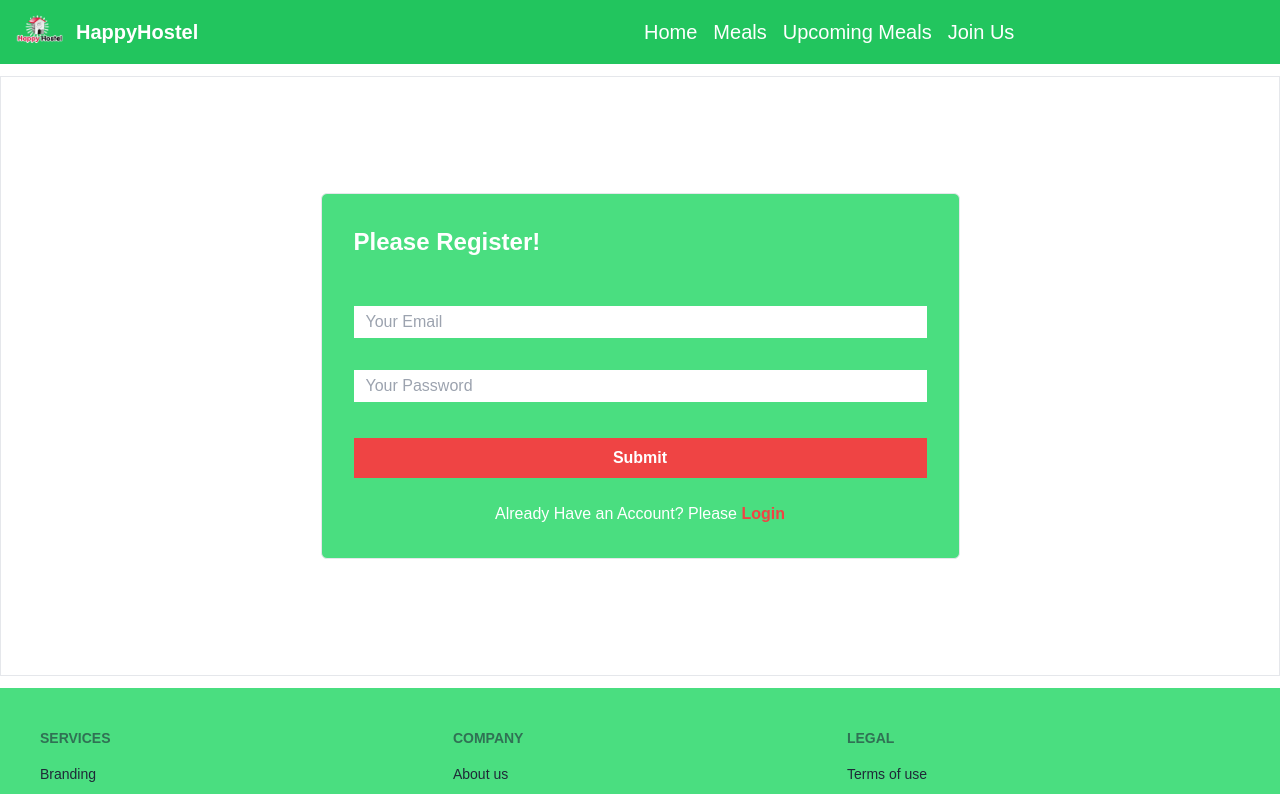
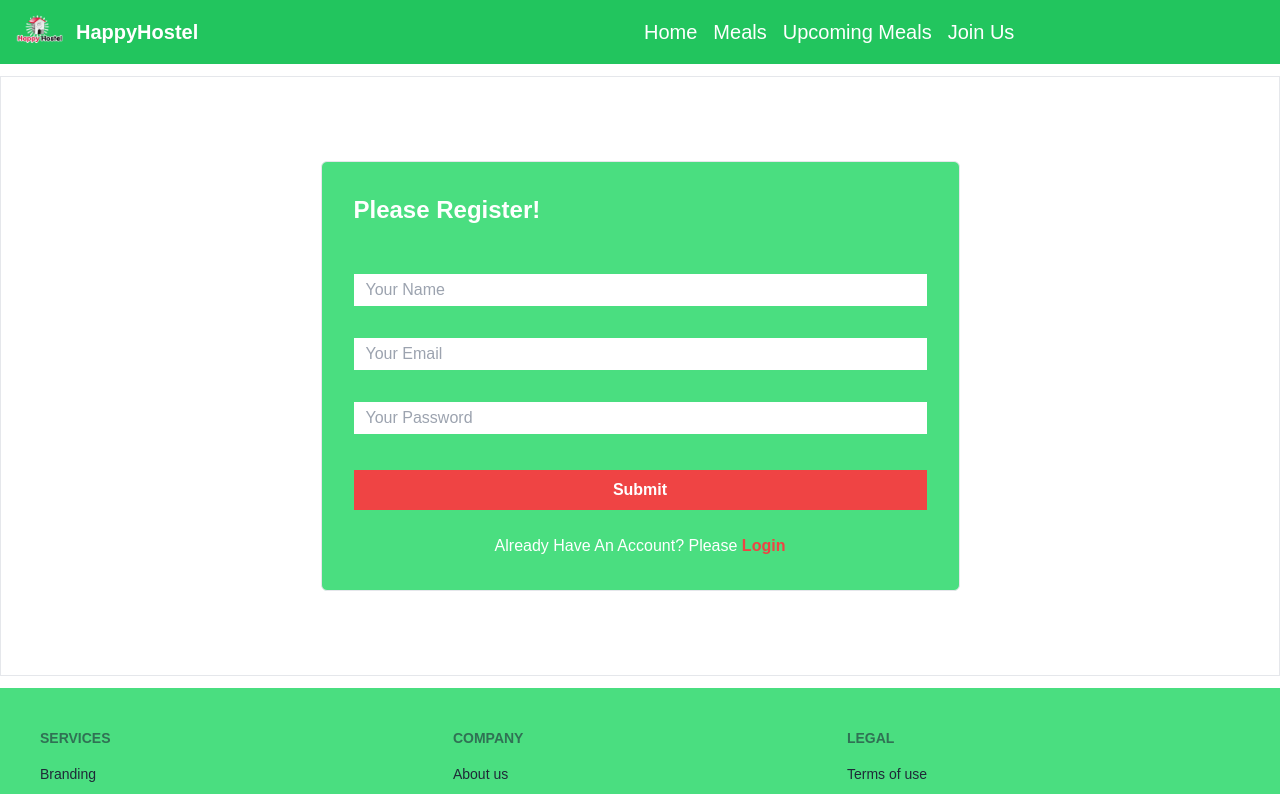
Before and after one commit to Sayedul3731/hostel-management-client, a React (Vite) app: page /register in a window 1280 px wide. Shown: the top 794 px of the page. Built offline with nearby package versions, Linux system fonts and the light colour scheme; no server answers.

Commit message:
firebase intigration

```diff
--- /dev/null
+++ b/firebase.config.js
@@ -0,0 +1,18 @@
+// Import the functions you need from the SDKs you need
+import { initializeApp } from "firebase/app";
+// TODO: Add SDKs for Firebase products that you want to use
+// https://firebase.google.com/docs/web/setup#available-libraries
+
+// Your web app's Firebase configuration
+const firebaseConfig = {
+    apiKey:import.meta.env.VITE_apiKey,
+    authDomain:import.meta.env.VITE_authDomain,
+    projectId:import.meta.env.VITE_projectId,
+    storageBucket:import.meta.env.VITE_storageBucket,
+    messagingSenderId:import.meta.env.VITE_messagingSenderId,
+    appId:import.meta.env.VITE_appId
+};
+
+// Initialize Firebase
+const app = initializeApp(firebaseConfig);
+export default app;
--- a/package.json
+++ b/package.json
@@ -14,6 +14,7 @@
     "@emotion/styled": "^11.11.0",
     "@mui/icons-material": "^5.14.18",
     "@mui/material": "^5.14.18",
+    "firebase": "^10.6.0",
     "localforage": "^1.10.0",
     "match-sorter": "^6.3.1",
     "react": "^18.2.0",
--- a/src/Pages/Login/Login.jsx
+++ b/src/Pages/Login/Login.jsx
@@ -14,14 +14,14 @@ const Login = () => {
                 <h1 className='text-2xl font-semibold text-white mb-8'>Please Login!</h1>
                 <form onSubmit={handleSubmit((data) => console.log(data))}>
                     <p>
-                        <input className='w-full my-4 px-3 py-1' placeholder='Your Email' {...register('firstName')} />
+                        <input className='w-full my-3 px-3 py-1' placeholder='Your Email' {...register('email',{required: true})} />
                     </p>
                     <p>
-                        <input className='w-full my-4 px-3 py-1' placeholder='Your Password' {...register('lastName', { required: true })} />
+                        <input className='w-full my-3 px-3 py-1' placeholder='Your Password' {...register('password', { required: true })} />
                     </p>
                     <input className='text-center font-semibold text-white w-full mt-5 bg-red-500 py-2' type="submit" />
                 </form>
-                <p className='mt-6 text-white text-center'>Don't Have an Account? Please <Link to="/register"><span className='text-red-500 font-semibold '>Register</span></Link> </p>
+                <p className='mt-6 text-white text-center'>Don't Have An Account? Please <Link to="/register"><span className='text-red-500 font-semibold '>Register</span></Link> </p>
             </div>
 
         </div>
--- a/src/Pages/Register/Register.jsx
+++ b/src/Pages/Register/Register.jsx
@@ -1,27 +1,62 @@
 /* eslint-disable react/no-unescaped-entities */
+import { useContext, useState } from 'react';
 import { useForm } from 'react-hook-form';
 import {Link} from "react-router-dom"
+import { AuthContext } from '../../Provider/AuthProvider/AuthProvider';
 
 const Register = () => {
+
+    const {userCreate} = useContext(AuthContext);
+
     const {
         register,
         handleSubmit,
         formState: { errors },
     } = useForm();
+
+    const onSubmit = (data) => {
+        userCreate(data.email, data.password)
+        .then(result => {
+            console.log(result.user);
+        })
+        .catch(error => {
+            console.log(error.message);
+        })
+    }
+
+
     return (
         <div className='min-h-[600px] w-full mx-auto m-3 flex justify-center items-center border'>
             <div className='border w-1/2 bg-green-400 p-8 rounded-md'>
                 <h1 className='text-2xl font-semibold text-white mb-8'>Please Register!</h1>
-                <form onSubmit={handleSubmit((data) => console.log(data))}>
+                <form onSubmit={handleSubmit(onSubmit)}>
                     <p>
-                        <input className='w-full my-4 px-3 py-1' placeholder='Your Email' {...register('firstName')} />
+                        <input className='w-full my-4 px-3 py-1' placeholder='Your Name' {...register('name',{ required: true })} />
                     </p>
                     <p>
-                        <input className='w-full my-4 px-3 py-1' placeholder='Your Password' {...register('lastName', { required: true })} />
+                        <input className='w-full my-4 px-3 py-1' placeholder='Your Email' {...register('email',{ required: true })} />
                     </p>
+                    <p>
+                        <input className='w-full my-4 px-3 py-1' placeholder='Your Password' {...register('password', {
+                            required: true,
+                            minLength: 6,
+                            maxLength: 20,
+                            pattern: /(?=.*[A-Z])(?=.*[!@#$&*])(?=.*[0-9])(?=.*[a-z]).{6}/
+                            })} />
+                    </p>
+                    {errors.password?.type === 'required' && <p className='text-red-600'>Password is required</p> }
+                    {
+                        errors.password?.type === 'minLength' && <p className='text-red-600'>Password must be 6 characters</p>
+                    }
+                    {
+                        errors.password?.type === 'maxLength' && <p className='text-red-600'>Password must be less than 20 characters</p>
+                    }
+                    {
+                        errors.password?.type === 'pattern' && <p className='text-red-600'>Password must have one capital letter, one special character, one digit and one small letter</p>
+                    }
                     <input className='text-center font-semibold text-white w-full mt-5 bg-red-500 py-2' type="submit" />
                 </form>
-                <p className='mt-6 text-white text-center'>Already Have an Account? Please <Link to="/login"><span className='text-red-500 font-semibold '>Login</span></Link> </p>
+                <p className='mt-6 text-white text-center'>Already Have An Account? Please <Link to="/login"><span className='text-red-500 font-semibold '>Login</span></Link> </p>
             </div>
 
         </div>
--- /dev/null
+++ b/src/Provider/AuthProvider/AuthProvider.jsx
@@ -0,0 +1,54 @@
+/* eslint-disable react/prop-types */
+import { createContext, useState, useEffect } from "react";
+import { createUserWithEmailAndPassword, getAuth, onAuthStateChanged, signInWithEmailAndPassword, signOut } from "firebase/auth";
+import app from "../../../firebase.config";
+
+const auth = getAuth(app);
+export const AuthContext = createContext(null)
+
+const AuthProvider = ({ children }) => {
+
+    const [user, setUser] = useState(null);
+    const [loading, setLoading] = useState(true);
+
+    useEffect(() => {
+        const unSubscribe = onAuthStateChanged(auth, currentUser => {
+            setUser(currentUser)
+            console.log('current user', currentUser);
+            setLoading(false)
+        })
+
+        return () => {
+            return unSubscribe();
+        }
+
+    }, [])
+
+    const userCreate = (email, password) => {
+        setLoading(true);
+        return createUserWithEmailAndPassword(auth, email, password);
+    }
+    const logIn = (email, password) => {
+        setLoading(true);
+        return signInWithEmailAndPassword(email, password);
+    }
+    const logOut = ( ) =>{
+        setLoading(true);
+        return signOut(auth)
+    }
+
+    const authInfo = {
+        user,
+        loading,
+        userCreate,
+        logIn,
+        logOut,
+    }
+    return (
+        <AuthContext.Provider value={authInfo}>
+            {children}
+        </AuthContext.Provider>
+    );
+};
+
+export default AuthProvider;
--- a/src/main.jsx
+++ b/src/main.jsx
@@ -3,11 +3,14 @@ import ReactDOM from 'react-dom/client'
 import { RouterProvider } from "react-router-dom";
 import router from './Routes/Routes.jsx';
 import "./index.css"
+import AuthProvider from './Provider/AuthProvider/AuthProvider.jsx';
 
 ReactDOM.createRoot(document.getElementById('root')).render(
   <React.StrictMode>
-    <div className='max-w-7xl mx-auto font-font-family'>
-      <RouterProvider router={router} />
-    </div>
+    <AuthProvider>
+      <div className='max-w-7xl mx-auto font-font-family'>
+        <RouterProvider router={router} />
+      </div>
+    </AuthProvider>
   </React.StrictMode>,
 )
```
Also changed, not shown: 1 other file (tests, documents, lock files or other folders).
